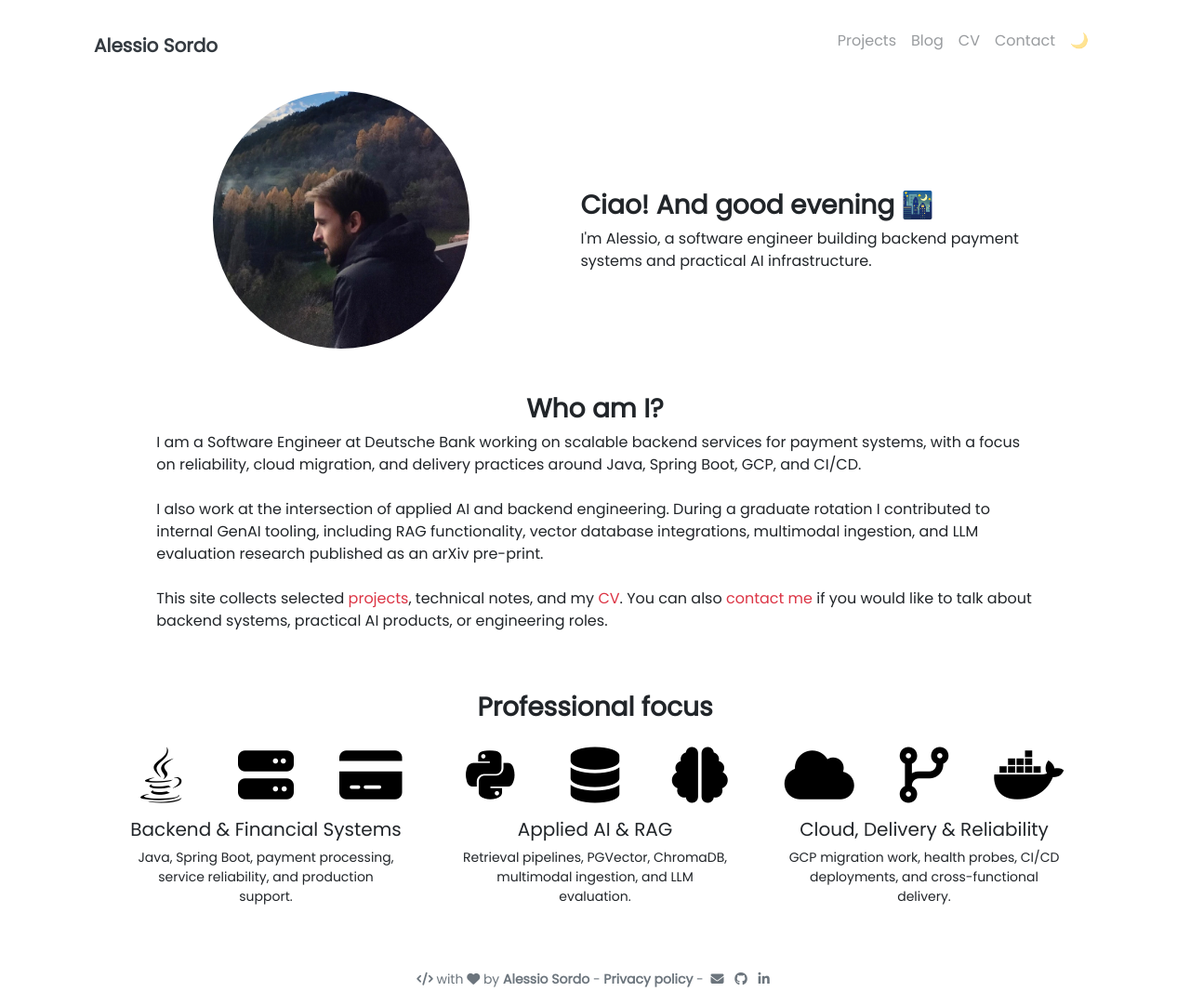
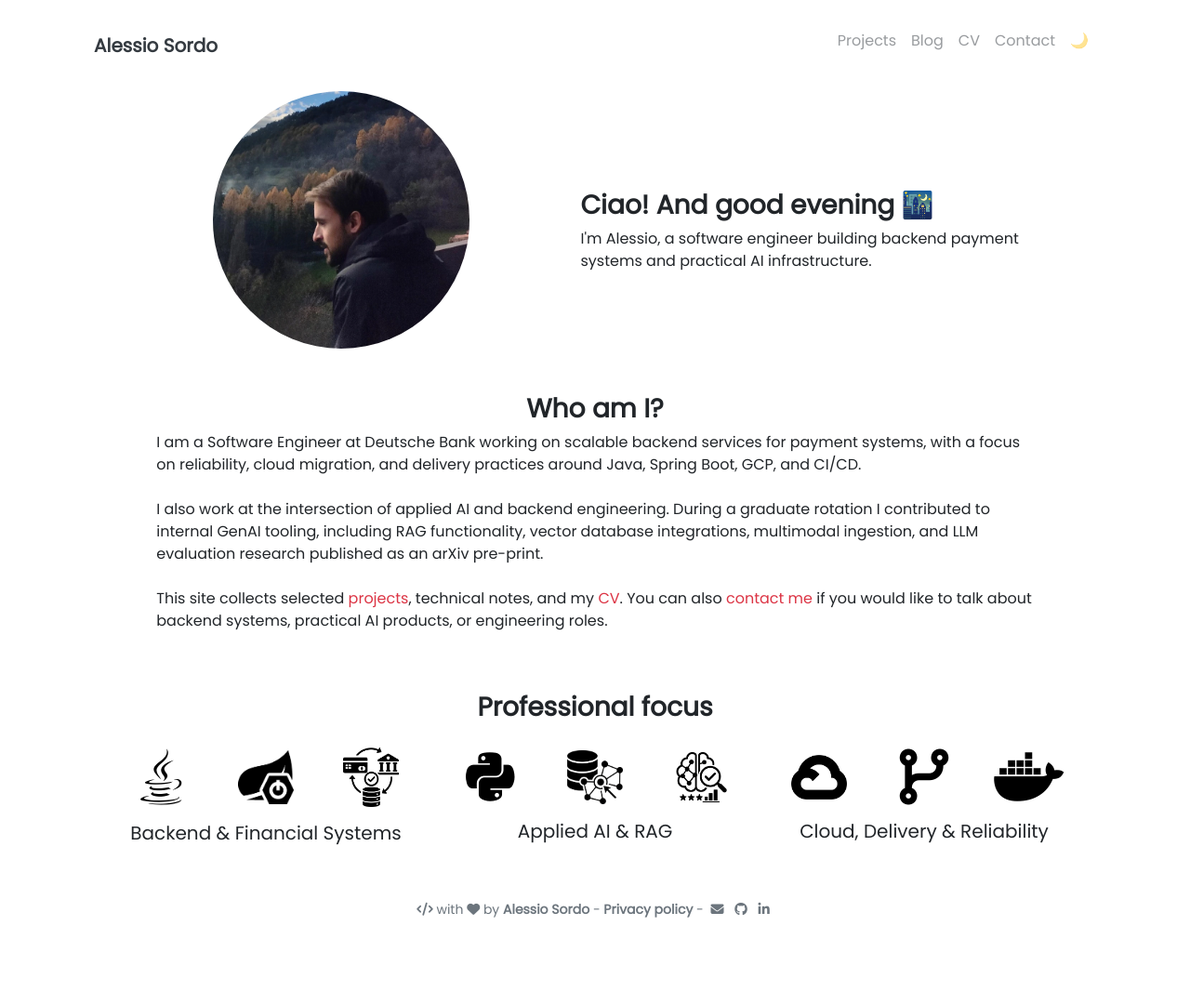
Before and after one commit to alesordo/alesordo.github.io, a Jekyll site: the page built from pages/index.md, in a window 1280 px wide. Shown: the whole page at 93% size. Built offline with Jekyll 4.4.1, drawn with Linux system fonts in a browser that asks for light colours; comment, search, counter and statistics services are not loaded; after the commit the page ends 1006 px from its top, so only the background shows below that.

Commit message:
Feature: update skills landing

```diff
--- a/_includes/landing.html
+++ b/_includes/landing.html
@@ -19,9 +19,14 @@
   <div class="col-lg-11 mx-auto markdown-body">
     <h3 class="font-weight-bold text-center">Who am I?</h3>
     <p>
-      I am a Software Engineer at Deutsche Bank working on scalable backend services for payment systems, with a focus on reliability, cloud migration, and delivery practices around Java, Spring Boot, GCP, and CI/CD.<br><br>
-      I also work at the intersection of applied AI and backend engineering. During a graduate rotation I contributed to internal GenAI tooling, including RAG functionality, vector database integrations, multimodal ingestion, and LLM evaluation research published as an arXiv pre-print.<br><br>
-      This site collects selected <a href="/projects">projects</a>, technical notes, and my <a href="/cv">CV</a>. You can also <a href="/contact">contact me</a> if you would like to talk about backend systems, practical AI products, or engineering roles.
+      I am a Software Engineer at Deutsche Bank working on scalable backend services for payment systems, with a focus
+      on reliability, cloud migration, and delivery practices around Java, Spring Boot, GCP, and CI/CD.<br><br>
+      I also work at the intersection of applied AI and backend engineering. During a graduate rotation I contributed to
+      internal GenAI tooling, including RAG functionality, vector database integrations, multimodal ingestion, and LLM
+      evaluation research published as an arXiv pre-print.<br><br>
+      This site collects selected <a href="/projects">projects</a>, technical notes, and my <a href="/cv">CV</a>. You
+      can also <a href="/contact">contact me</a> if you would like to talk about backend systems, practical AI products,
+      or engineering roles.
     </p>
   </div>
 </section>
@@ -37,14 +42,16 @@
               <i class="fab fa-java fa-skill" data-toggle="tooltip" title="Java" data-placement="bottom"></i>
             </div>
             <div class="col-4 skill">
-              <i class="fas fa-server fa-skill" data-toggle="tooltip" title="Backend services" data-placement="bottom"></i>
+              <img class="img-skill" src="../assets/skills_imgs/spring_boot.webp" alt="spring-boot"
+                data-toggle="tooltip" title="Spring Boot" data-placement="bottom" />
             </div>
             <div class="col-4 skill">
-              <i class="fas fa-credit-card fa-skill" data-toggle="tooltip" title="Payment systems" data-placement="bottom"></i>
+              <img class="img-skill" src="../assets/skills_imgs/payment_systems.webp" alt="payment-systems"
+                data-toggle="tooltip" title="Payment Systems" data-placement="bottom" />
             </div>
           </div>
           <h5 class="card-title-skills">Backend & Financial Systems</h5>
-          <p class="text-center small px-3">Java, Spring Boot, payment processing, service reliability, and production support.</p>
+          <!-- <p class="text-center small px-3">Java, Spring Boot, payment processing, service reliability, and production support.</p> -->
         </div>
       </div>
 
@@ -55,14 +62,16 @@
               <i class="fab fa-python fa-skill" data-toggle="tooltip" title="Python" data-placement="bottom"></i>
             </div>
             <div class="col-4 skill">
-              <i class="fas fa-database fa-skill" data-toggle="tooltip" title="Vector databases" data-placement="bottom"></i>
+              <img class="img-skill" src="../assets/skills_imgs/vector_db.webp" alt="vector-databases"
+                data-toggle="tooltip" title="Vector Databases" data-placement="bottom" />
             </div>
             <div class="col-4 skill">
-              <i class="fas fa-brain fa-skill" data-toggle="tooltip" title="LLM evaluation" data-placement="bottom"></i>
+              <img class="img-skill" src="../assets/skills_imgs/llm_eval.webp" alt="llm-evaluation"
+                data-toggle="tooltip" title="LLM Evaluation" data-placement="bottom" />
             </div>
           </div>
           <h5 class="card-title-skills">Applied AI & RAG</h5>
-          <p class="text-center small px-3">Retrieval pipelines, PGVector, ChromaDB, multimodal ingestion, and LLM evaluation.</p>
+          <!-- <p class="text-center small px-3">Retrieval pipelines, PGVector, ChromaDB, multimodal ingestion, and LLM evaluation.</p> -->
         </div>
       </div>
 
@@ -70,17 +79,20 @@
         <div class="big card border-0 flex-fill">
           <div class="row row-skills align-items-center">
             <div class="col-4 skill">
-              <i class="fas fa-cloud fa-skill" data-toggle="tooltip" title="Google Cloud Platform" data-placement="bottom"></i>
+              <img class="img-skill" src="../assets/skills_imgs/google-cloud.webp" alt="google-cloud"
+                data-toggle="tooltip" title="Google Cloud Platform" data-placement="bottom" />
             </div>
             <div class="col-4 skill">
               <i class="fas fa-code-branch fa-skill" data-toggle="tooltip" title="CI/CD" data-placement="bottom"></i>
             </div>
             <div class="col-4 skill">
-              <i class="fab fa-docker fa-skill" data-toggle="tooltip" title="Container platforms" data-placement="bottom"></i>
+              <i class="fab fa-docker fa-skill" data-toggle="tooltip" title="Container platforms"
+                data-placement="bottom"></i>
             </div>
           </div>
           <h5 class="card-title-skills">Cloud, Delivery & Reliability</h5>
-          <p class="text-center small px-3">GCP migration work, health probes, CI/CD deployments, and cross-functional delivery.</p>
+          <!-- <p class="text-center small px-3">GCP migration work, health probes, CI/CD deployments, and
+                cross-functional delivery.</p> -->
         </div>
       </div>
     </div>
```
Also changed, not shown: assets/skills_imgs/google-cloud.webp (added), assets/skills_imgs/llm_eval.webp (added), assets/skills_imgs/payment_systems.webp (added), assets/skills_imgs/spring_boot.webp (added), assets/skills_imgs/vector_db.webp (added).
